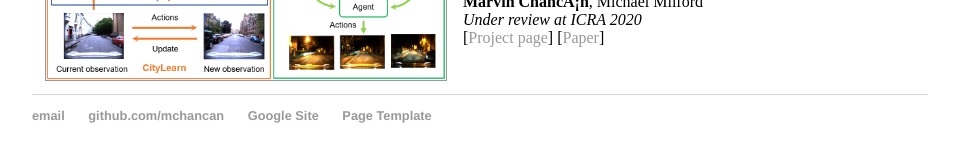
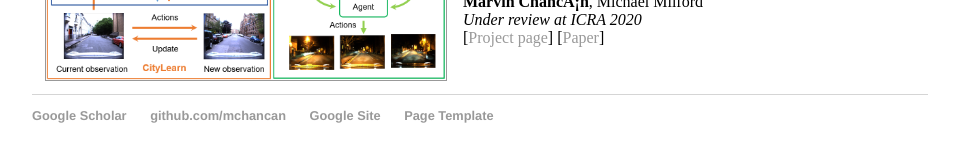
Before and after one commit to mchancan/mchancan.github.io, a Jekyll site: the page built from index.html, in a window 1280 px wide. Shown: the part 536-698 px from the top of the page, without its empty margins (160-1119 px from the left). Built offline with Jekyll 4.4.1, drawn with Linux system fonts in a browser that asks for light colours; comment, search, counter and statistics services are not loaded.

Commit message:
Update default.html

```diff
--- a/_layouts/default.html
+++ b/_layouts/default.html
@@ -31,10 +31,10 @@
 
 		<footer>
 	    		<ul>
-				<li><a href="mailto:mchancanl@uni.pe">email</a></li>
+				<li><a href="https://scholar.google.com/citations?user=iK7xhJ4AAAAJ&hl=en">Google Scholar</a></li>
 	        		<li><a href="https://github.com/mchancan">github.com/mchancan</a></li>
 				<li><a href="https://sites.google.com/view/mchancan/">Google Site</a></li>
-				<li><a href="https://xbpeng.github.io/">Page Template</a></li>
+				<ri><a href="https://xbpeng.github.io/">Page Template</a></ri>
 			</ul>
 		</footer>
 	</html>
```
